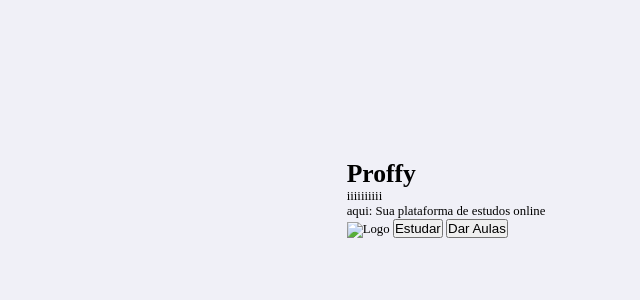
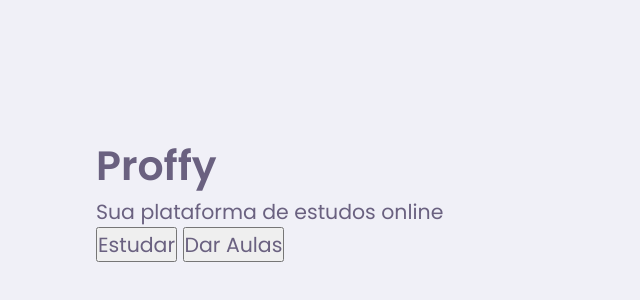
Before and after one commit to DedicadoTech/NextLevelWeeak_2, a plain HTML site: page index.html in a window 1280 px wide. Shown: the part 202-502 px from the top of the page, without its empty margins (194-834 px from the left). Drawn offline with Linux system fonts and the light colour scheme.

Commit message:
finalizado primeiro dia

```diff
--- a/index.html
+++ b/index.html
@@ -8,19 +8,16 @@
     <title>Proffy Sua plataforma de estudos online</title>
     <link rel="stylesheet" href="/style.css">
 
+    <link href="https://fonts.googleapis.com/css2?family=Archivo:wght@400;700&amp;family=Poppins:wght@400;600&amp;display=swap" rel="stylesheet">
 
 
 </head>
 <body id="page-landing">
 
     <div id="container">
-        <h1>Proffy</h1><span>iiiiiiiiii</span>
-
-        <p>
-            <span>aqui: </span>
-            Sua plataforma de estudos online
+        <h1>Proffy</h1>
+        <p>Sua plataforma de estudos online
         </p>
-        <img src="" alt="Logo">
 
         <button>Estudar</button>
         <button>Dar Aulas</button>
--- a/style.css
+++ b/style.css
@@ -30,7 +30,7 @@
      box-sizing: border-box;
  }
  html body{
-    height: 100vh;
+    height: 100vh;/*Altura*/
  }
  body{
 
@@ -38,3 +38,16 @@
      display: flex;
      align-items: center;
      justify-content: center;
+
+ }
+ body,input,button,textarea{
+     font: 500 1.6rem Poppins;
+     /*font-weight: 500;
+     font-family: Poppins;
+     font-size: 1.6rem;*/
+     color: var(--color-text-base);
+ }
+ #container{
+     width: 90vw;/*largura*/
+     max-width: 700px;
+ }
```
